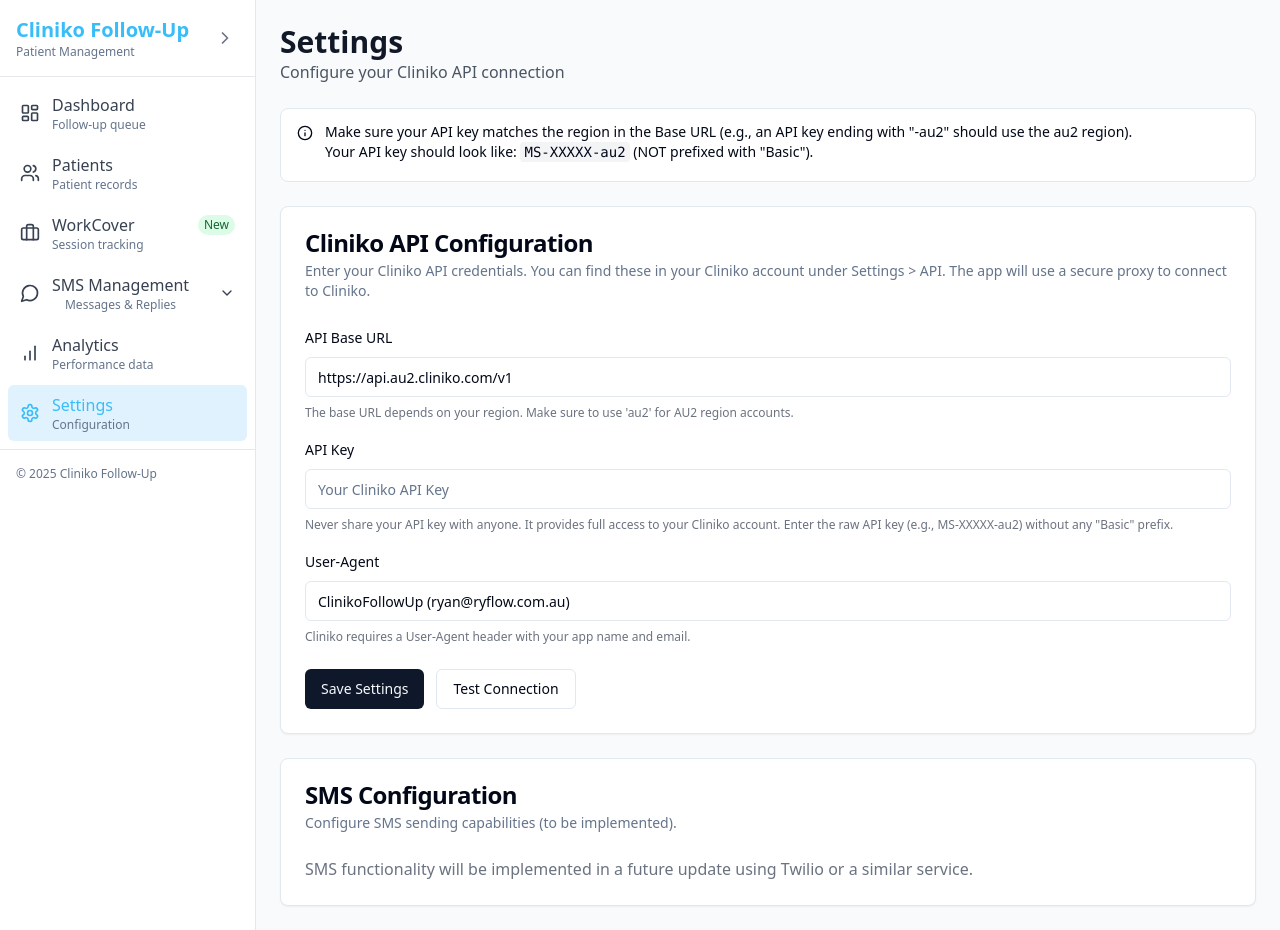
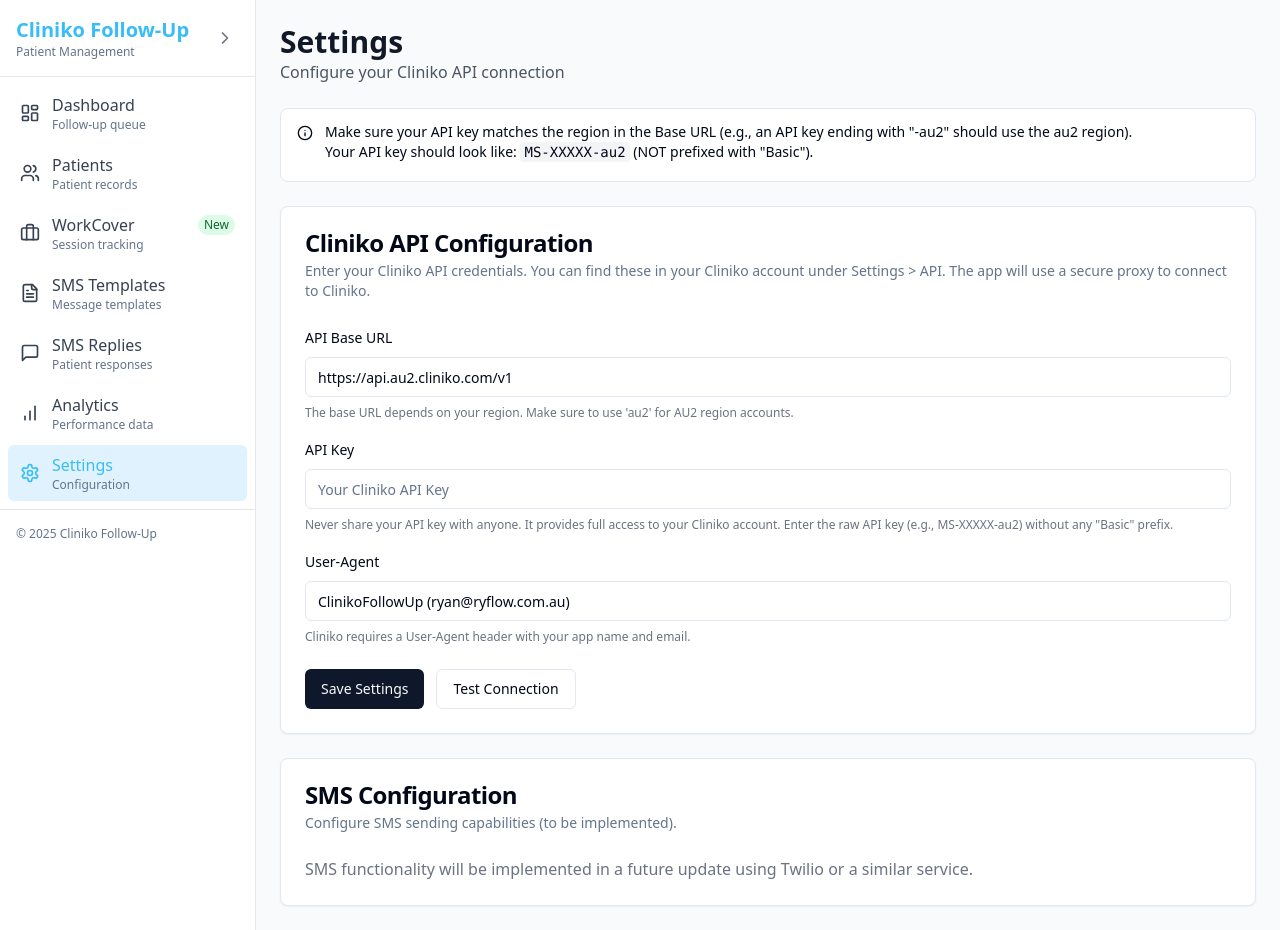
Before and after one commit to Ryanlynchyyy/client-reconnect, a React (Vite) app: page /settings in a window 1280 px wide. Built offline with nearby package versions, Linux system fonts and the light colour scheme.

Commit message:
feat: Separate SMS menus
Separate SMS template and management into different menus.

```diff
--- a/src/components/layout/AppLayout.tsx
+++ b/src/components/layout/AppLayout.tsx
@@ -1,3 +1,4 @@
+
 import React, { ReactNode, useState } from 'react';
 import { NavLink } from 'react-router-dom';
 import { cn } from '@/lib/utils';
@@ -9,7 +10,6 @@ import {
   BarChart,
   ChevronRight,
   Briefcase,
-  ChevronDown,
   MessageSquare,
   FileText
 } from 'lucide-react';
@@ -20,7 +20,6 @@ interface AppLayoutProps {
 
 const AppLayout: React.FC<AppLayoutProps> = ({ children }) => {
   const [collapsed, setCollapsed] = useState(false);
-  const [smsExpanded, setSmsExpanded] = useState(false);
 
   return (
     <div className="min-h-screen flex flex-col md:flex-row bg-gray-50">
@@ -73,74 +72,23 @@ const AppLayout: React.FC<AppLayoutProps> = ({ children }) => {
             badge="New"
           />
 
-          {/* SMS Management Section with Dropdown */}
-          <div className="relative">
-            {!collapsed ? (
-              <>
-                <button
-                  onClick={() => setSmsExpanded(!smsExpanded)}
-                  className={cn(
-                    "flex items-center justify-between w-full px-3 py-2 rounded-md transition-colors hover:bg-gray-100",
-                    (window.location.pathname === '/sms' || window.location.pathname === '/sms/replies') ?
-                      "bg-cliniko-muted text-cliniko-primary font-medium" : "text-gray-700"
-                  )}
-                >
-                  <div className="flex items-center gap-3">
-                    <MessageCircle size={20} />
-                    <div className="flex flex-col flex-1">
-                      <span>SMS Management</span>
-                      <span className="text-xs text-muted-foreground">Messages & Replies</span>
-                    </div>
-                  </div>
-                  <ChevronDown className={cn(
-                    "h-4 w-4 transition-transform",
-                    smsExpanded ? "rotate-180" : ""
-                  )} />
-                </button>
+          {/* SMS Templates Menu Item */}
+          <NavItem
+            to="/sms"
+            icon={<FileText size={20} />}
+            label="SMS Templates"
+            description="Message templates"
+            collapsed={collapsed}
+          />
 
-                {smsExpanded && (
-                  <div className="ml-8 mt-1 space-y-1">
-                    <NavLink
-                      to="/sms"
-                      className={({ isActive }) => cn(
-                        "flex items-center gap-2 px-3 py-1.5 rounded-md transition-colors text-sm",
-                        "hover:bg-gray-100",
-                        isActive ? "bg-cliniko-muted text-cliniko-primary font-medium" : "text-gray-700"
-                      )}
-                    >
-                      <FileText size={16} />
-                      <span>Templates</span>
-                    </NavLink>
-                    <NavLink
-                      to="/sms/replies"
-                      className={({ isActive }) => cn(
-                        "flex items-center gap-2 px-3 py-1.5 rounded-md transition-colors text-sm",
-                        "hover:bg-gray-100",
-                        isActive ? "bg-cliniko-muted text-cliniko-primary font-medium" : "text-gray-700"
-                      )}
-                    >
-                      <MessageSquare size={16} />
-                      <span>Replies</span>
-                    </NavLink>
-                  </div>
-                )}
-              </>
-            ) : (
-              <>
-                {/* Collapsed view */}
-                <NavLink
-                  to="/sms"
-                  className={({ isActive }) => cn(
-                    "flex justify-center p-2 rounded-md transition-colors",
-                    "hover:bg-gray-100",
-                    isActive ? "bg-cliniko-muted text-cliniko-primary" : "text-gray-700"
-                  )}
-                >
-                  <MessageCircle size={20} />
-                </NavLink>
-              </>
-            )}
-          </div>
+          {/* SMS Replies Menu Item */}
+          <NavItem
+            to="/sms/replies"
+            icon={<MessageSquare size={20} />}
+            label="SMS Replies"
+            description="Patient responses"
+            collapsed={collapsed}
+          />
 
           <NavItem
             to="/analytics"
--- a/src/components/sms/SmsTemplates.tsx
+++ b/src/components/sms/SmsTemplates.tsx
@@ -7,8 +7,6 @@ import { Textarea } from '@/components/ui/textarea';
 import { Input } from '@/components/ui/input';
 import { Label } from '@/components/ui/label';
 import { useToast } from '@/components/ui/use-toast';
-import { Link } from 'react-router-dom';
-import { MessageSquare } from 'lucide-react';
 
 interface SmsTemplate {
   id: string;
@@ -162,13 +160,6 @@ const SmsTemplates: React.FC = () => {
             Create and manage your SMS templates for patient follow-ups
           </p>
         </div>
-
-        <Link to="/sms/replies">
-          <Button variant="outline" className="flex items-center gap-2 w-full sm:w-auto">
-            <MessageSquare className="h-4 w-4" />
-            <span>View SMS Replies</span>
-          </Button>
-        </Link>
       </div>
 
       <Tabs defaultValue="templates">
```
